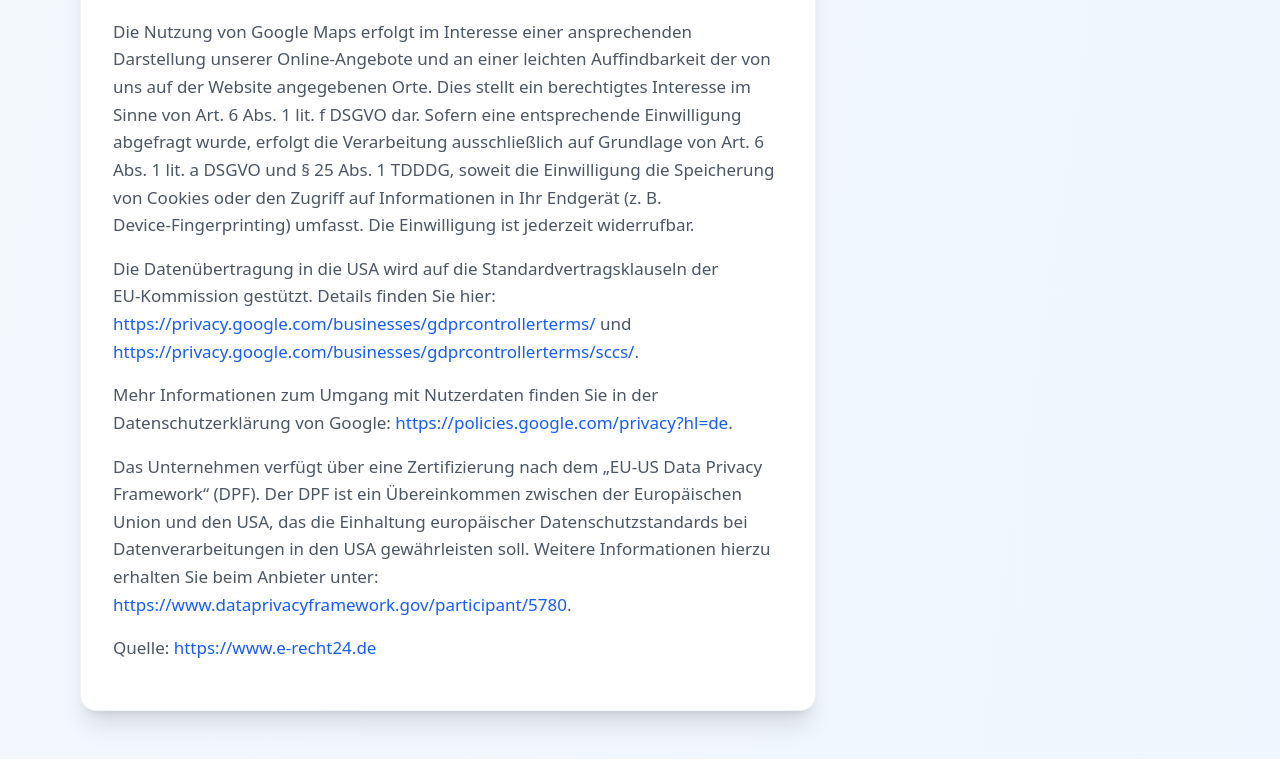
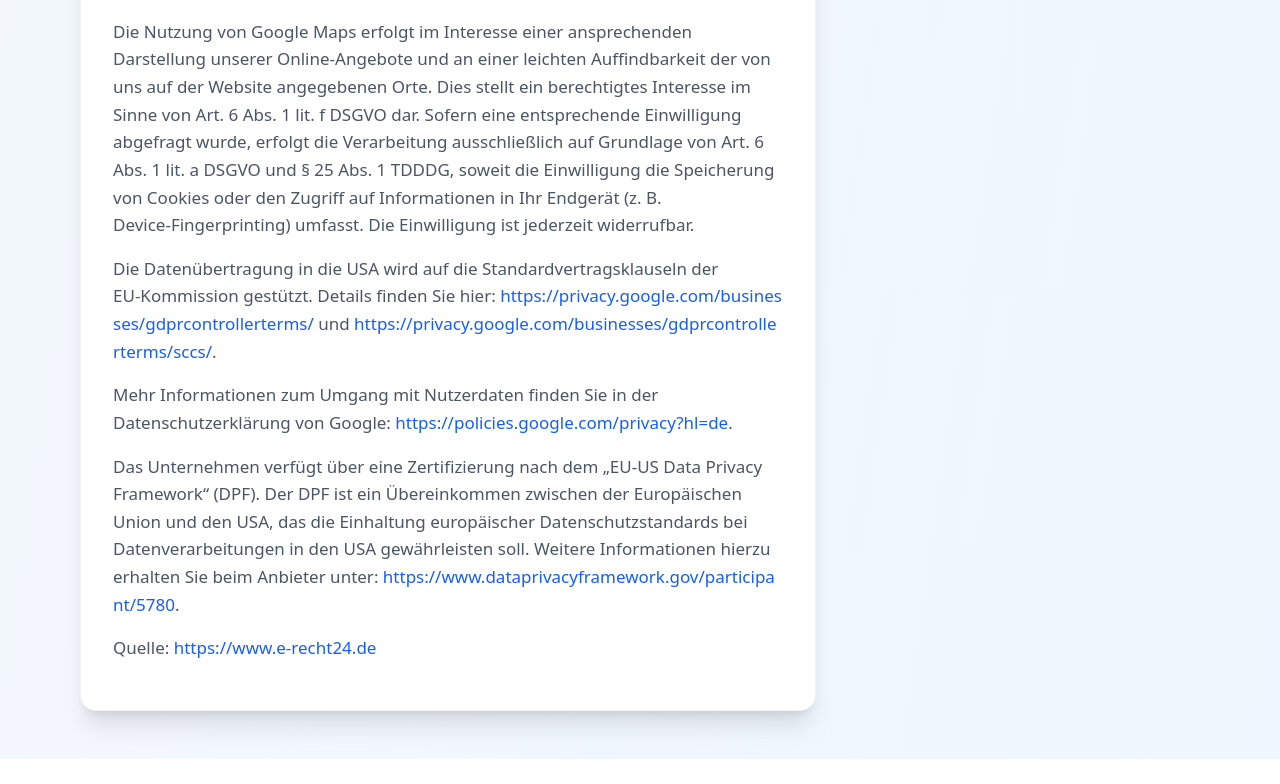
Before and after one commit to Dominik2708/D4M, a Next.js app: page /D4M/datenschutz in a window 1280 px wide. Shown: the part 8088-8872 px from the top of the page. Built offline with nearby package versions, Linux system fonts and the light colour scheme.

Commit message:
fix: add overflow-x-hidden to main section for better layout control

```diff
--- a/src/app/datenschutz/page.tsx
+++ b/src/app/datenschutz/page.tsx
@@ -8,7 +8,7 @@
   return (
     <div>
       <Header />
-      <main className="min-h-screen bg-gradient-to-br from-slate-50 to-blue-50 pt-24 pb-12">
+      <main className="min-h-screen bg-gradient-to-br from-slate-50 to-blue-50 pt-24 pb-12 overflow-x-hidden">
         <div className="max-w-6xl mx-auto px-4">
           {/* Headline */}
           <div className="text-center mb-16">
@@ -22,7 +22,7 @@
             {/* Main Content */}
             <div className="lg:col-span-2">
               <div className="bg-white rounded-2xl shadow-xl border border-gray-100 p-8">
-                <article className="prose prose-gray max-w-none [&_h2]:text-xl [&_h2]:font-bold [&_h2]:text-gray-900 [&_h2]:mt-8 [&_h2]:mb-4 [&_h2]:pb-2 [&_h2]:border-b [&_h2]:border-gray-200 [&_h3]:text-lg [&_h3]:font-semibold [&_h3]:text-gray-800 [&_h3]:mt-6 [&_h3]:mb-3 [&_h4]:font-semibold [&_h4]:text-gray-700 [&_h4]:mt-4 [&_h4]:mb-2 [&_p]:text-gray-600 [&_p]:leading-relaxed [&_p]:mb-4 [&_ul]:text-gray-600 [&_ul]:space-y-2 [&_li]:leading-relaxed [&_a]:text-blue-600 [&_a]:hover:text-blue-800 [&_a]:hover:underline">
+                <article className="prose prose-gray max-w-none [&_h2]:text-xl [&_h2]:font-bold [&_h2]:text-gray-900 [&_h2]:mt-8 [&_h2]:mb-4 [&_h2]:pb-2 [&_h2]:border-b [&_h2]:border-gray-200 [&_h3]:text-lg [&_h3]:font-semibold [&_h3]:text-gray-800 [&_h3]:mt-6 [&_h3]:mb-3 [&_h4]:font-semibold [&_h4]:text-gray-700 [&_h4]:mt-4 [&_h4]:mb-2 [&_p]:text-gray-600 [&_p]:leading-relaxed [&_p]:mb-4 [&_ul]:text-gray-600 [&_ul]:space-y-2 [&_li]:leading-relaxed [&_a]:text-blue-600 [&_a]:hover:text-blue-800 [&_a]:hover:underline [&_a]:break-all">
                   <h2>1. Datenschutz auf einen Blick</h2>
 
                   <h3>Allgemeine Hinweise</h3>
```
